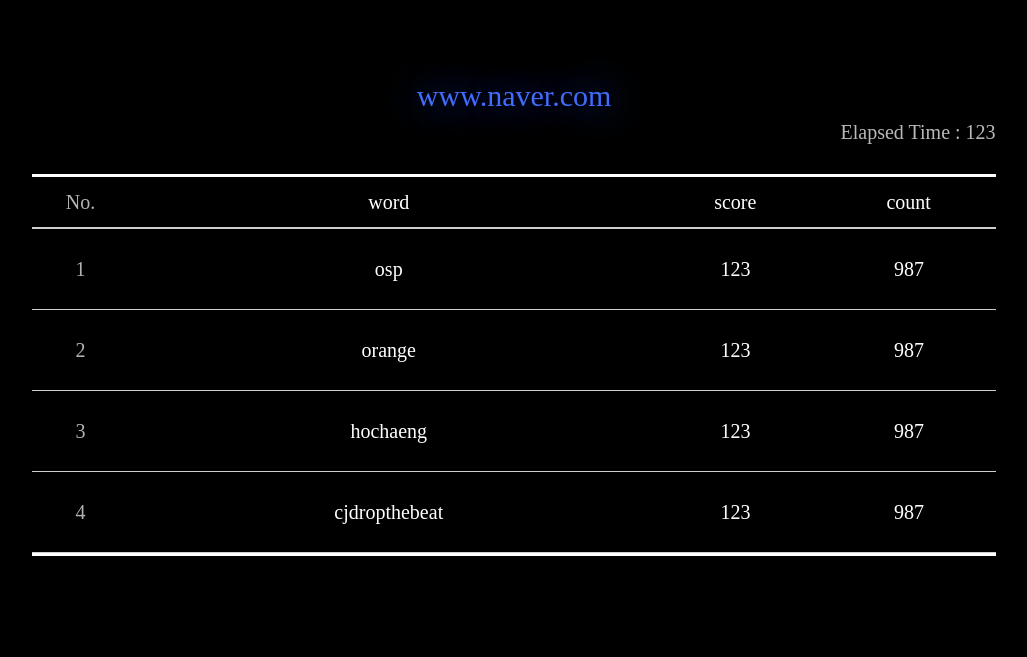
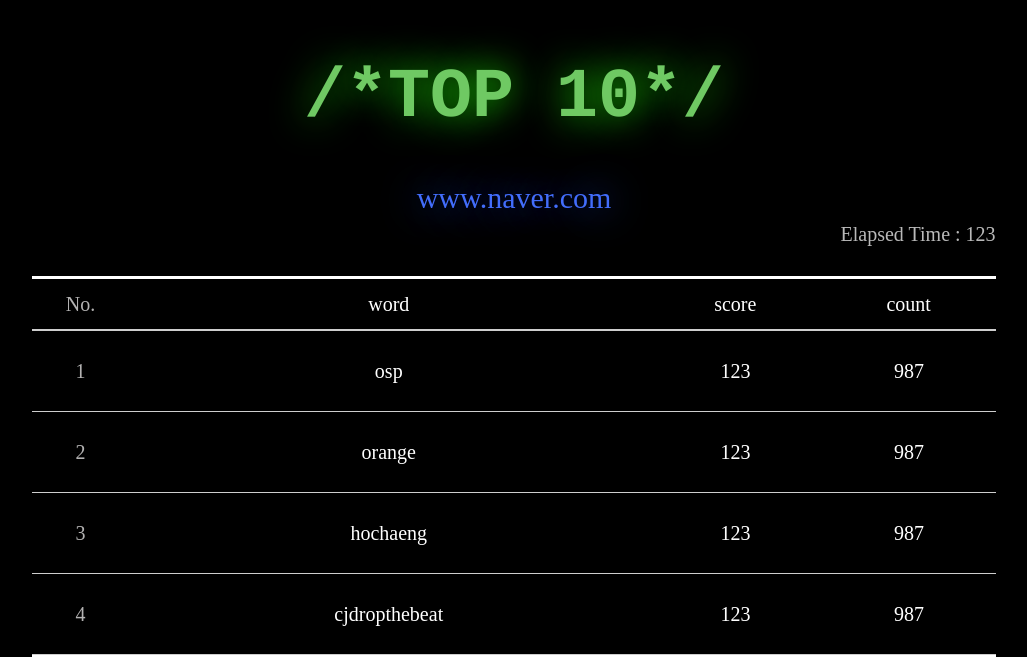
Before and after one commit to chaejunlee/osp_project, a Flask app: template templates/ver2/Extop10.html in a window 1280 px wide. Shown: the top 657 px of the page, without its empty margins (126-1153 px from the left). Run offline with Flask 2, Linux system fonts and the light colour scheme; the template is opened without the code that fills it, so the values that code supplies are empty; parts of the project's set-up code (start-up, migrations or seed data) failed here and were passed over.

Commit message:
modify Extop10.html ver2.

```diff
--- a/templates/ver2/Extop10.html
+++ b/templates/ver2/Extop10.html
@@ -19,8 +19,8 @@
 <body class="body">
     <div style="width:80%;margin-left: 10%;margin-right:10%;">
         <div class="container">
-            <div class="neon">
-                TOP 10
+            <div class="neon_txt" style="color: #6fc963; text-shadow: 0 0 3vw #1ade00; font-size: 70px;">
+                /*TOP 10*/
             </div>
             <div class="flux">
                 www.naver.com
```
